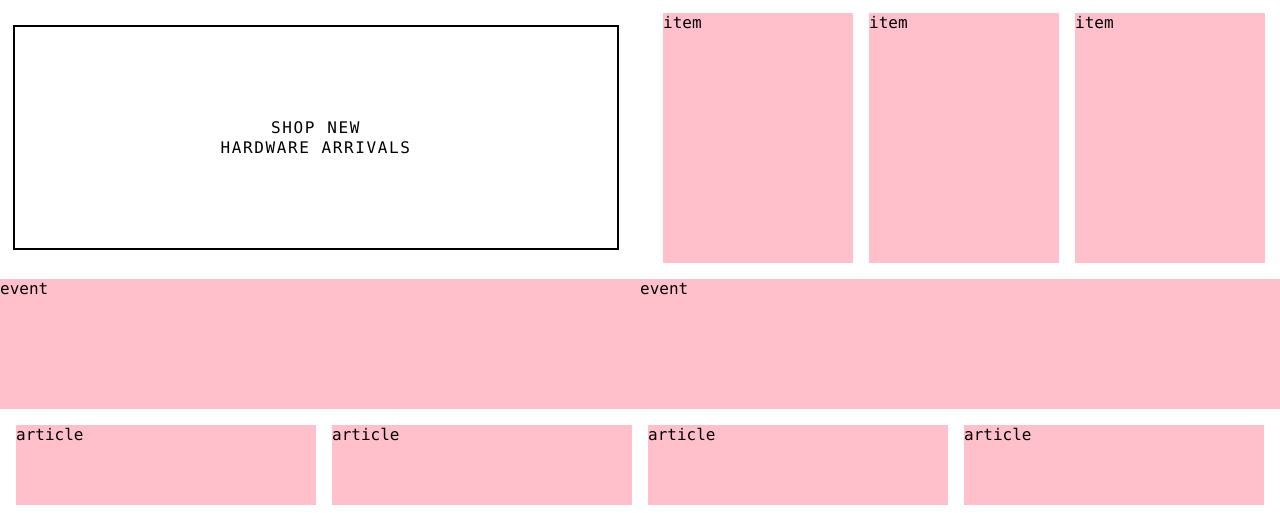
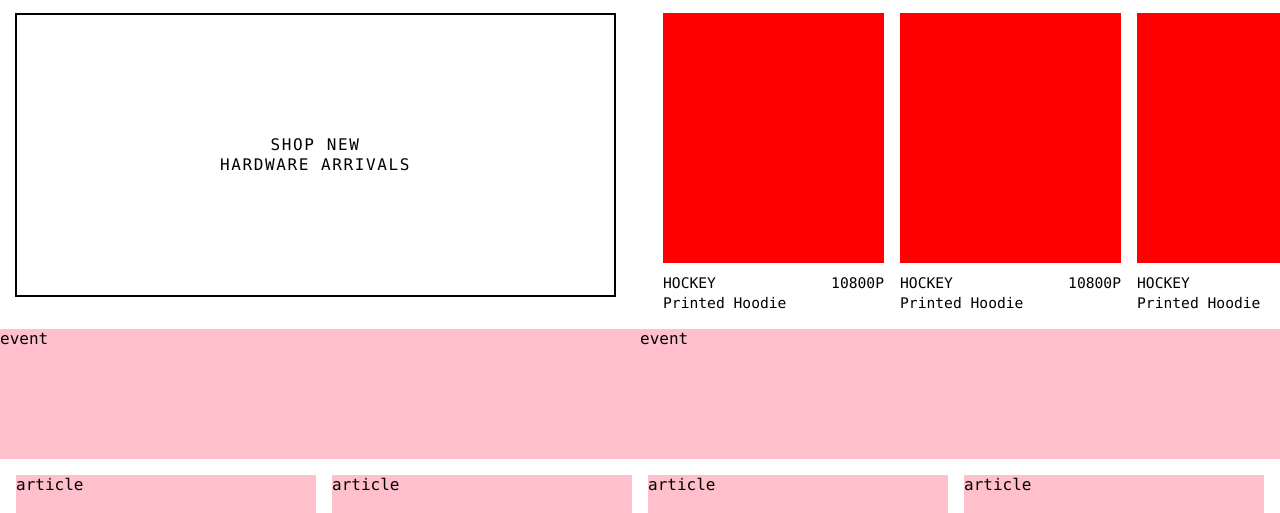
Before and after one commit to DarinaUsanova/skate-shop, a website: page layout/main.html in a window 1280 px wide. Shown: the part 1560-2073 px from the top of the page. Drawn offline with Linux system fonts and the light colour scheme.

Commit message:
fix: change grid and styles for mobile layout

```diff
--- a/layout/main.html
+++ b/layout/main.html
@@ -94,10 +94,58 @@
         </div>
       </div>
       <section class="items items--2">
-        <div class="item">item</div>
-        <div class="item">item</div>
-        <div class="item">item</div>
-        <div class="item">item</div>
+        <div class="product__card">
+          <!-- <img class="product__image" src="#" alt="product image" /> -->
+          <div class="product__image"></div>
+          <div class="product__info">
+            <div class="product__text">
+              <p class="title small">HOCKEY</p>
+              <p class="title small">Printed Hoodie</p>
+            </div>
+            <div class="product__price">
+              <p class="price small">10800P</p>
+            </div>
+          </div>
+        </div>
+        <div class="product__card">
+          <!-- <img class="product__image" src="#" alt="product image" /> -->
+          <div class="product__image"></div>
+          <div class="product__info">
+            <div class="product__text">
+              <p class="title small">HOCKEY</p>
+              <p class="title small">Printed Hoodie</p>
+            </div>
+            <div class="product__price">
+              <p class="price small">10800P</p>
+            </div>
+          </div>
+        </div>
+        <div class="product__card">
+          <!-- <img class="product__image" src="#" alt="product image" /> -->
+          <div class="product__image"></div>
+          <div class="product__info">
+            <div class="product__text">
+              <p class="title small">HOCKEY</p>
+              <p class="title small">Printed Hoodie</p>
+            </div>
+            <div class="product__price">
+              <p class="price small">10800P</p>
+            </div>
+          </div>
+        </div>
+        <div class="product__card">
+          <!-- <img class="product__image" src="#" alt="product image" /> -->
+          <div class="product__image"></div>
+          <div class="product__info">
+            <div class="product__text">
+              <p class="title small">HOCKEY</p>
+              <p class="title small">Printed Hoodie</p>
+            </div>
+            <div class="product__price">
+              <p class="price small">10800P</p>
+            </div>
+          </div>
+        </div>
       </section>
       <section class="events">
         <div class="event">event</div>
--- a/layout/main.scss
+++ b/layout/main.scss
@@ -7,40 +7,40 @@
   overflow: hidden;
 
   grid-template-areas:
-    's s s s'
-    'b b b b'
-    'i i i i'
-    'p p p p'
-    'b2 b2 b2 b2'
-    'i2 i2 i2 i2'
-    'e e e e'
-    'a a a a'
-    'c c c c';
+    "s s s s"
+    "b b b b"
+    "i i i i"
+    "p p p p"
+    "b2 b2 b2 b2"
+    "i2 i2 i2 i2"
+    "e e e e"
+    "a a a a"
+    "c c c c";
 
   @media (min-width: 1280px) {
     grid-template-columns: repeat(16, 1fr);
     grid-gap: 16px;
     grid-template-areas:
-      's s s s s s s s s s s s s s s s'
-      'i i i i i i i i b b b b b b b b'
-      'p p p p p p p p p p p p p p p p'
-      'b2 b2 b2 b2 b2 b2 b2 b2 i2 i2 i2 i2 i2 i2 i2 i2'
-      'e e e e e e e e e e e e e e e e'
-      'a a a a a a a a a a a a a a a a'
-      'c c c c c c c c c c c c c c c c';
+      "s s s s s s s s s s s s s s s s"
+      "i i i i i i i i b b b b b b b b"
+      "p p p p p p p p p p p p p p p p"
+      "b2 b2 b2 b2 b2 b2 b2 b2 i2 i2 i2 i2 i2 i2 i2 i2"
+      "e e e e e e e e e e e e e e e e"
+      "a a a a a a a a a a a a a a a a"
+      "c c c c c c c c c c c c c c c c";
   }
 
   @media (min-width: 1920px) {
     grid-template-columns: repeat(12, 1fr);
     grid-gap: 24px;
     grid-template-areas:
-			's s s s s s s s s s s s'
-			'i i i i i i i i b b b b'
-			'p p p p p p p p p p p p'
-			// 'b2 b2 b2 b2 b2 b2 b2 b2 i2 i2 i2 i2'
-			'e e e e e e e e e e e e e'
-			'a a a a a a a a a a a a a'
-			'c c c c c c c c c c c c c';
+      "s s s s s s s s s s s s"
+      "i i i i i i i i b b b b"
+      "p p p p p p p p p p p p"
+      "b2 b2 b2 b2 b2 b2 b2 b2 i2 i2 i2 i2"
+      "e e e e e e e e e e e e "
+      "a a a a a a a a a a a a "
+      "c c c c c c c c c c c c ";
   }
 }
 
@@ -115,16 +115,22 @@
   grid-area: b;
   // grid-row: 6 / 8;
   background-color: $bg-white;
+  padding: 0 15px;
   // width: 23.5rem;
   // height: 13.5rem;
-  padding: 0.8rem;
 
   @media (min-width: 1280px) {
+    grid-column-start: 10;
+    padding-bottom: 16px;
+    padding-right: 16px;
     // width: 537px;
     // height: 285px;
   }
 
   @media (min-width: 1920px) {
+    grid-column-start: 9;
+    padding-bottom: 16px;
+    padding-right: 16px;
     // width: 808px;
     // height: 330px;
   }
@@ -173,7 +179,7 @@
   .product__info {
     display: flex;
     justify-content: space-between;
-    padding-top: 0.6rem;
+    padding-top: 10px;
   }
 
   .product__image {
@@ -198,7 +204,7 @@
 .items {
   grid-area: i;
   display: flex;
-  justify-content: center;
+  justify-content: space-around;
   flex-wrap: wrap;
   gap: 15px;
   padding: 0 15px;
@@ -320,8 +326,8 @@
   }
 
   .article {
-    width: 23%;
-    // width: 165px;
+    // width: 23%;
+    width: 165px;
     height: 123px;
     background-color: pink;
 
```
Also changed, not shown: layout/css/style.css. Lines whose indentation alone changed are shown as unchanged.
